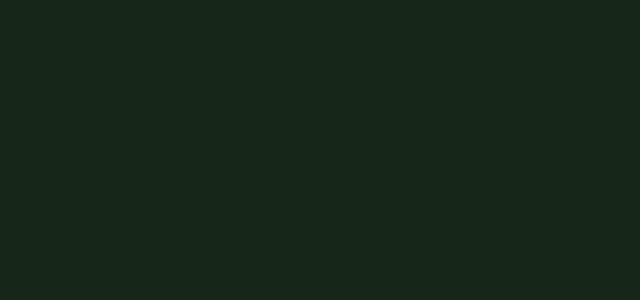
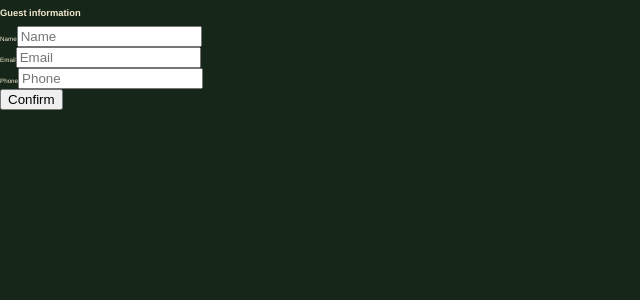
Before and after one commit to malin-nilsson/RestaurantBookingApp, a React (Create React App) app in the folder frontend/: page /book in a window 1280 px wide. Shown: the top 300 px of the page, without its empty margins (0-640 px from the left). Built offline with nearby package versions, Linux system fonts and the light colour scheme; a web font is replaced by a local one.

Commit message:
Getting started on guest details form

```diff
--- a/frontend/src/components/pages/Book.tsx
+++ b/frontend/src/components/pages/Book.tsx
@@ -1,3 +1,49 @@
+import { FormEvent, useState } from 'react'
+
 export default function Book() {
-  return <div></div>;
+  const [name, setName] = useState('')
+  const [email, setEmail] = useState('')
+  const [phone, setPhone] = useState('')
+
+  const handleSubmit = async (e: FormEvent<HTMLFormElement>) => {
+    e.preventDefault()
+  }
+
+  return (
+    <div>
+      <h2>Guest information</h2>
+      <form onSubmit={handleSubmit}>
+        <div></div>
+        <label>Name</label>
+        <input
+          type="text"
+          onChange={(e) => setName(e.target.value)}
+          placeholder="Name"
+          value={name}
+        />
+
+        <div>
+          <label>Email</label>
+          <input
+            type="text"
+            onChange={(e) => setEmail(e.target.value)}
+            placeholder="Email"
+            value={email}
+          />
+        </div>
+
+        <div>
+          <label>Phone</label>
+          <input
+            type="text"
+            onChange={(e) => setPhone(e.target.value)}
+            placeholder="Phone"
+            value={phone}
+          />
+        </div>
+
+        <button>Confirm</button>
+      </form>
+    </div>
+  )
 }
```
